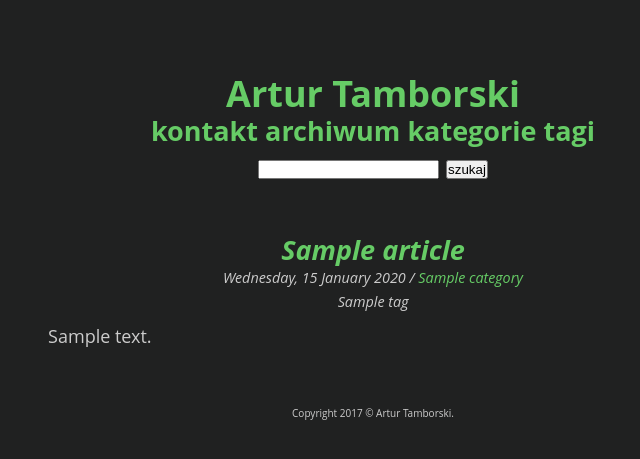
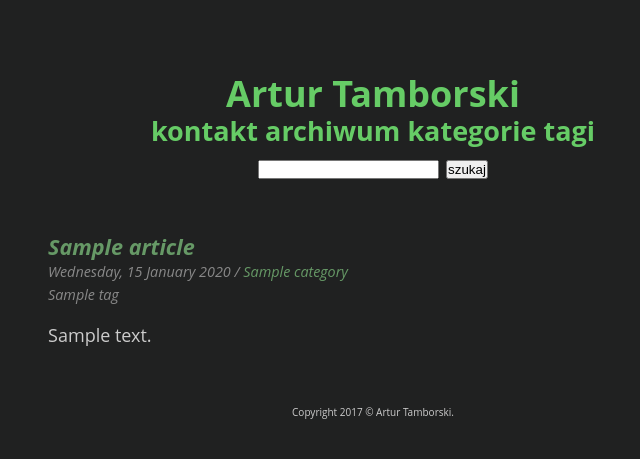
Before and after one commit to arturtamborski/arturtamborskipl, a Django app: template blog/templates/blog/search.html in a window 1280 px wide. Shown: the top 459 px of the page, without its empty margins (267-907 px from the left). Run offline with Django 3.2, Linux system fonts and the light colour scheme; the template is opened without the code that fills it: most values are stand-ins (such as "Sample title", 1, 10 or a date in 2020); some libraries are stand-ins or nearby versions.

Commit message:
modify some style with style :) (eh.. ok it was bad)

```diff
--- a/blog/static/blog/css/style.css
+++ b/blog/static/blog/css/style.css
@@ -27,7 +27,6 @@
     margin: 3em 0;
 }
 aside {
-    font-size: 80%;
 }
 footer {
     font-size: x-small;
@@ -48,12 +47,19 @@
 a:hover {
     text-decoration: underline;
 }
+.article-title {
+    text-align:center;
+    font-size: 1.618em;
+    margin: 1em 0;
+}
 .article-meta {
+    font-size: 80%;
     font-style: italic;
-    margin: 0.5em 0;
-    text-align:center;
+    color: #888;
+    margin: 1em 0;
 }
-.article-meta-title {
+.article-meta a {
+    color: #696;
 }
 .article-meta-date {
 }
@@ -62,10 +68,7 @@
 .article-meta-tags {
 }
 .article-meta-tag {
-    padding: 0 0.2em;
-}
-.article-meta-tag:first-child {
-    padding:0;
+    margin-right: 10px;
 }
 .article-content {
 }
```
